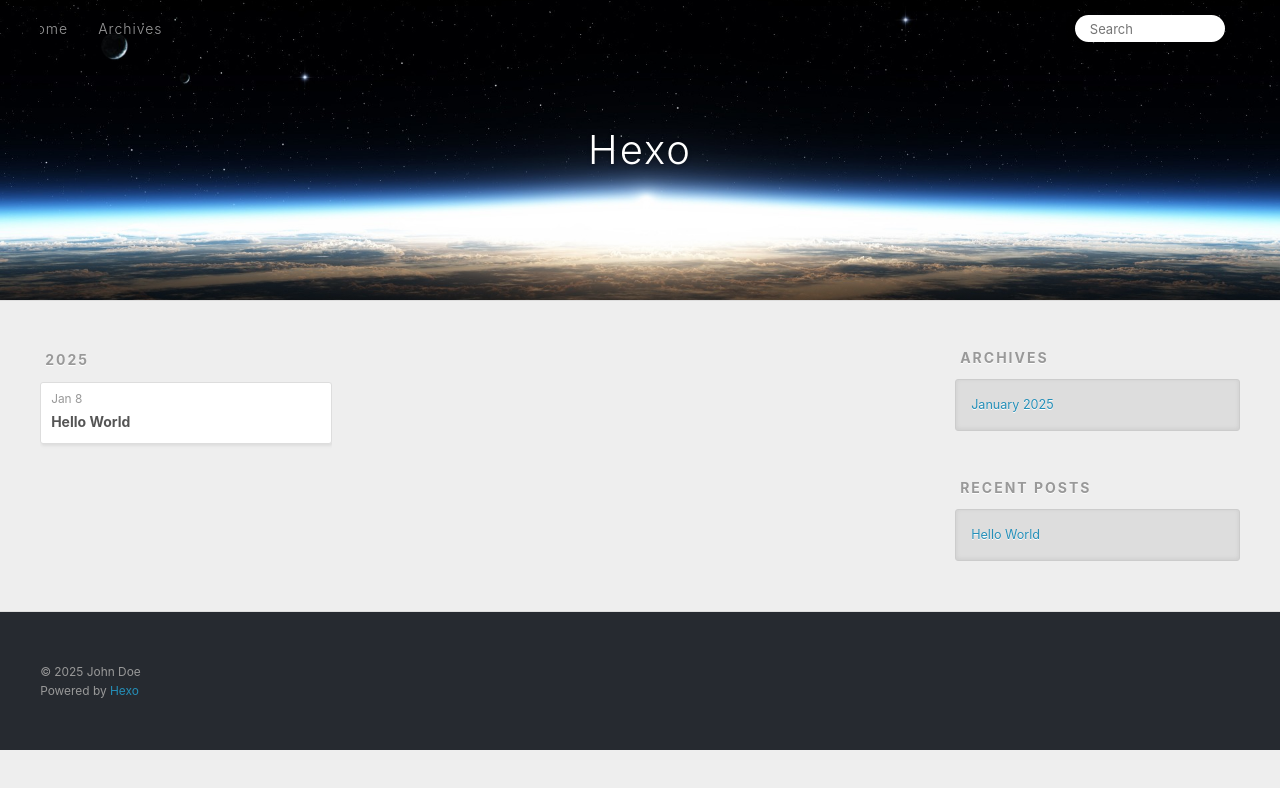
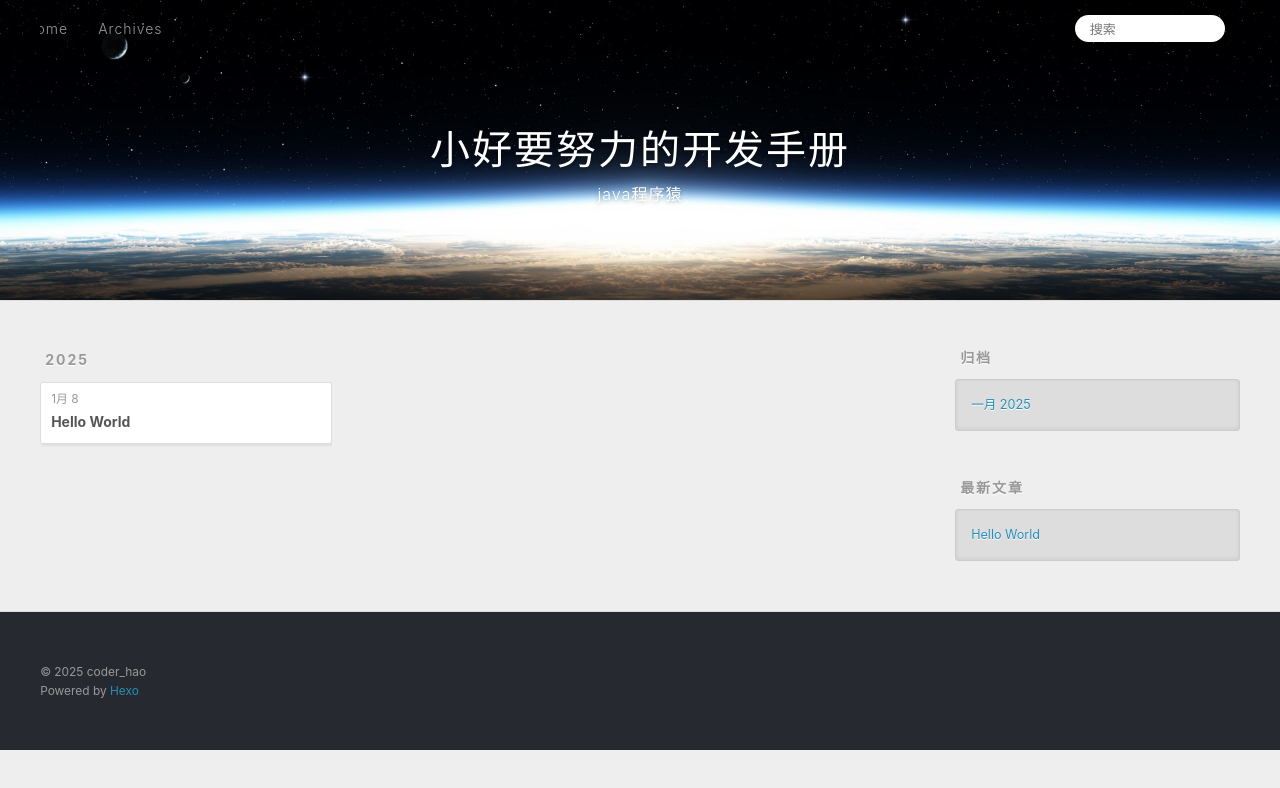
Before and after one commit to binghuihao12/binghuihao12.github.io, a plain HTML site: page archives/index.html in a window 1280 px wide. Both pictures are taken after a click on the link 1232 px from the left and 27 px from the top of the page. Drawn offline with Linux system fonts and the light colour scheme.

Commit message:
Site updated: 2025-01-11 17:18:01

```diff
--- a/archives/index.html
+++ b/archives/index.html
@@ -4,17 +4,20 @@
   <meta charset="utf-8">
 
 
-  <title>Archives | Hexo</title>
+  <title>归档 | 小好要努力的开发手册</title>
   <meta name="viewport" content="width=device-width, initial-scale=1, shrink-to-fit=no">
-  <meta property="og:type" content="website">
-<meta property="og:title" content="Hexo">
+  <meta name="description" content="本站用来学习记录java学习">
+<meta property="og:type" content="website">
+<meta property="og:title" content="小好要努力的开发手册">
 <meta property="og:url" content="http://example.com/archives/index.html">
-<meta property="og:site_name" content="Hexo">
-<meta property="og:locale" content="en_US">
-<meta property="article:author" content="John Doe">
+<meta property="og:site_name" content="小好要努力的开发手册">
+<meta property="og:description" content="本站用来学习记录java学习">
+<meta property="og:locale" content="zh_CN">
+<meta property="article:author" content="coder_hao">
+<meta property="article:tag" content="java blog">
 <meta name="twitter:card" content="summary">
 
-    <link rel="alternate" href="/atom.xml" title="Hexo" type="application/atom+xml">
+    <link rel="alternate" href="/atom.xml" title="小好要努力的开发手册" type="application/atom+xml">
 
 
     <link rel="shortcut icon" href="/favicon.png">
@@ -39,8 +42,12 @@
   <div id="header-outer" class="outer">
     <div id="header-title" class="inner">
       <h1 id="logo-wrap">
-        <a href="/" id="logo">Hexo</a>
+        <a href="/" id="logo">小好要努力的开发手册</a>
       </h1>
+
+        <h2 id="subtitle-wrap">
+          <a href="/" id="subtitle">java程序猿</a>
+        </h2>
 
     </div>
     <div id="header-inner" class="inner">
@@ -55,12 +62,12 @@
       <nav id="sub-nav">
 
 
-          <a class="nav-icon" href="/atom.xml" title="RSS Feed"><span class="fa fa-rss"></span></a>
+          <a class="nav-icon" href="/atom.xml" title="RSS 订阅"><span class="fa fa-rss"></span></a>
 
-        <a class="nav-icon nav-search-btn" title="Search"><span class="fa fa-search"></span></a>
+        <a class="nav-icon nav-search-btn" title="搜索"><span class="fa fa-search"></span></a>
       </nav>
       <div id="search-form-wrap">
-        <form action="//google.com/search" method="get" accept-charset="UTF-8" class="search-form"><input type="search" name="q" class="search-form-input" placeholder="Search"><button type="submit" class="search-form-submit">&#xF002;</button><input type="hidden" name="sitesearch" value="http://example.com"></form>
+        <form action="//google.com/search" method="get" accept-charset="UTF-8" class="search-form"><input type="search" name="q" class="search-form-input" placeholder="搜索"><button type="submit" class="search-form-submit">&#xF002;</button><input type="hidden" name="sitesearch" value="http://example.com"></form>
       </div>
     </div>
   </div>
@@ -84,7 +91,7 @@
   <div class="archive-article-inner">
     <header class="archive-article-header">
       <a href="/2025/01/08/hello-world/" class="archive-article-date">
-  <time class="dt-published" datetime="2025-01-08T15:29:21.437Z" itemprop="datePublished">Jan 8</time>
+  <time class="dt-published" datetime="2025-01-08T15:29:21.437Z" itemprop="datePublished">1月 8</time>
 </a>
 
 
@@ -116,9 +123,9 @@
 
 
   <div class="widget-wrap">
-    <h3 class="widget-title">Archives</h3>
+    <h3 class="widget-title">归档</h3>
     <div class="widget">
-      <ul class="archive-list"><li class="archive-list-item"><a class="archive-list-link" href="/archives/2025/01/">January 2025</a></li></ul>
+      <ul class="archive-list"><li class="archive-list-item"><a class="archive-list-link" href="/archives/2025/01/">一月 2025</a></li></ul>
     </div>
   </div>
 
@@ -126,7 +133,7 @@
 
 
   <div class="widget-wrap">
-    <h3 class="widget-title">Recent Posts</h3>
+    <h3 class="widget-title">最新文章</h3>
     <div class="widget">
       <ul>
 
@@ -147,7 +154,7 @@
   <div class="outer">
     <div id="footer-info" class="inner">
 
-      &copy; 2025 John Doe<br>
+      &copy; 2025 coder_hao<br>
       Powered by <a href="https://hexo.io/" target="_blank">Hexo</a>
     </div>
   </div>
```
Also changed, not shown: 2025/01/08/hello-world/index.html (+19 -14 lines), archives/2025/01/index.html (+23 -16 lines), archives/2025/index.html (+23 -16 lines), index.html (+23 -16 lines).
